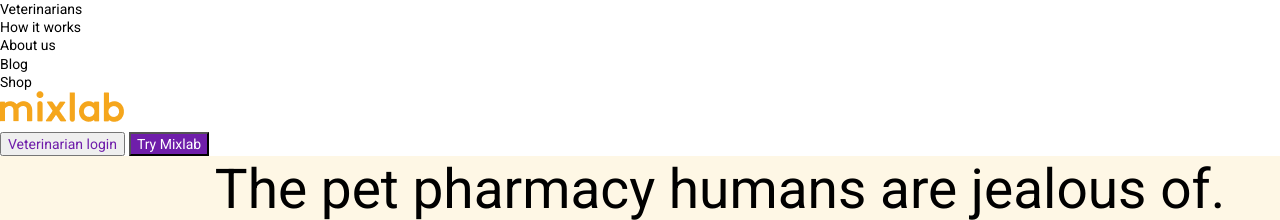
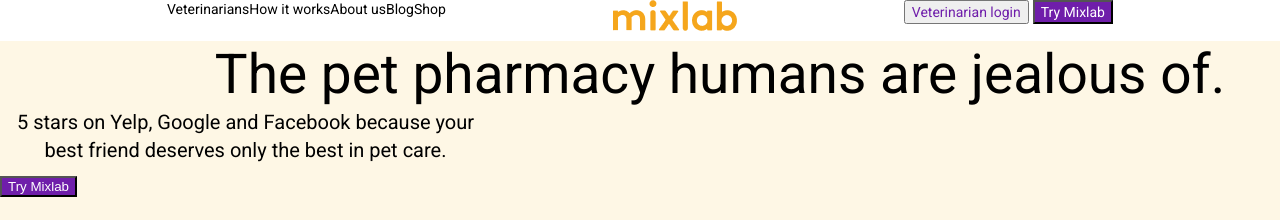
Before and after one commit to MaksKharyshyn/mixlab, a plain HTML site: page index.html in a window 1280 px wide. Shown: the top 220 px of the page. Drawn offline with Linux system fonts and the light colour scheme.

Commit message:
add same changes

```diff
--- a/styles/styles.css
+++ b/styles/styles.css
@@ -1,3 +1,12 @@
+.header {
+    display: flex;
+    justify-content: space-evenly;
+}
+
+.nav__list {
+    display: flex;
+}
+
 .nav__link {
     font-family: Roboto;
     font-weight: 400;
```
